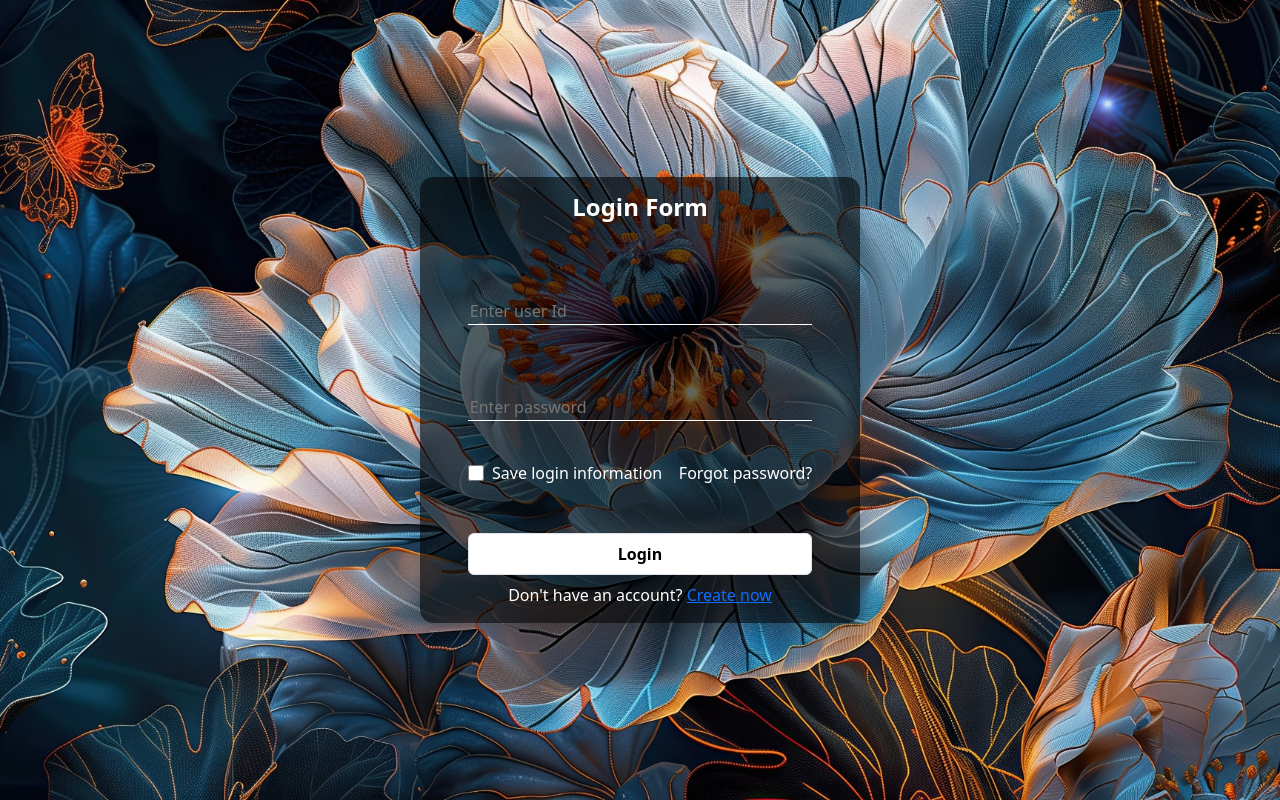
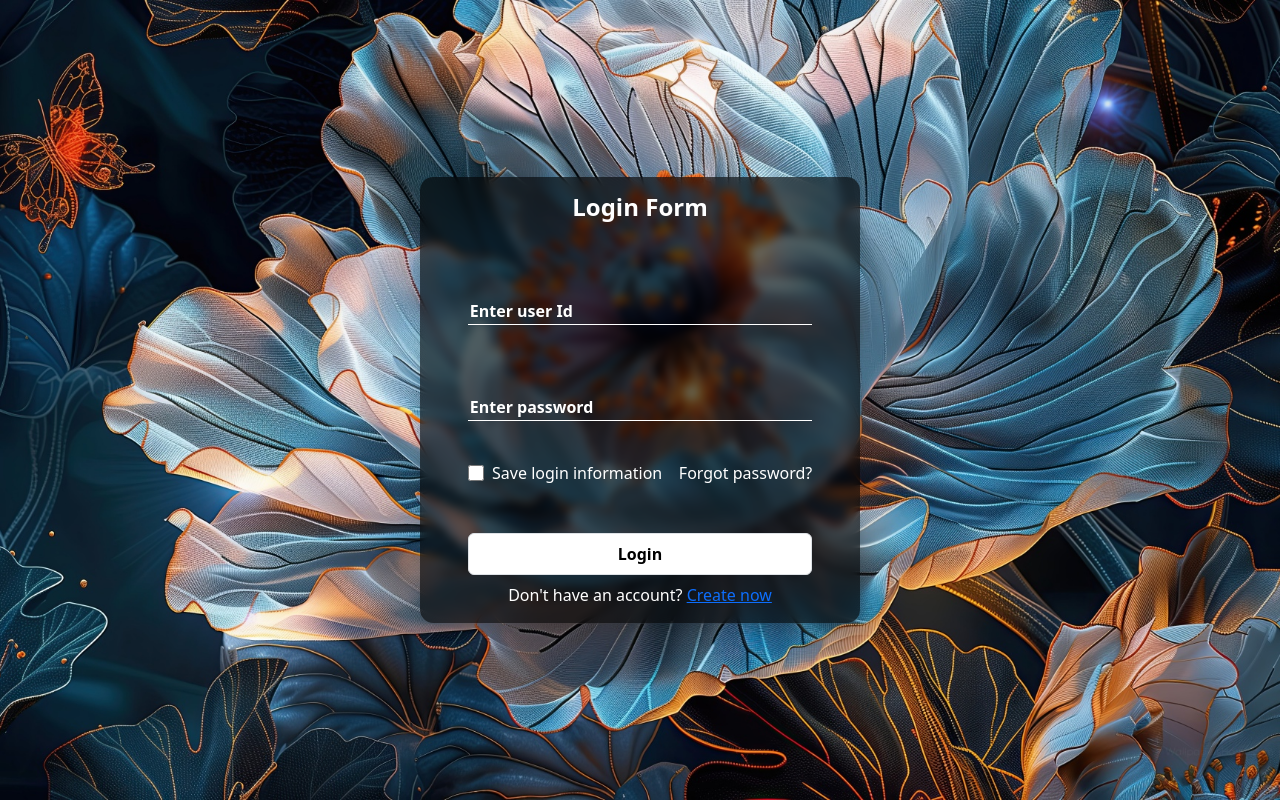
Before and after one commit to cmgcomsol/algorithms, a plain HTML site: page html/good login style/logn.html in a window 1280 px wide. Drawn offline with nearby package versions, Linux system fonts and the light colour scheme.

Commit message:
login template updated

```diff
--- a/html/good login style/logn.html
+++ b/html/good login style/logn.html
@@ -46,8 +46,11 @@
 		body {
 			background-image: url(bg.jpg);
 			background-size: cover;
+			/****/
 			background-position: center;
+			/****/
 			background-attachment: fixed;
+			/****/
 		}
 
 		input {
@@ -57,8 +60,11 @@
 		#loginbox {
 			background-color: rgba(0, 0, 0, .6);
 			outline: transparent;
+			/****/
 			color: white;
 			border-radius: 3%;
+			backdrop-filter: blur(5px);
+			/****/
 
 		}
 
@@ -71,15 +77,25 @@
 			margin-top: 45px;
 			font-weight: bold;
 			color: transparent;
+			/****/
 		}
 
 		input {
 			outline: transparent;
+			/****/
 			background-color: transparent;
 			border: 0px;
 			border-bottom: 1px solid white;
 			color: white;
 			width: 100%;
+		}
+
+		/****/
+		::placeholder {
+			color: white;
+			opacity: 1;
+			font-weight: bold;
+			/* Firefox */
 		}
 
 		button {
```
